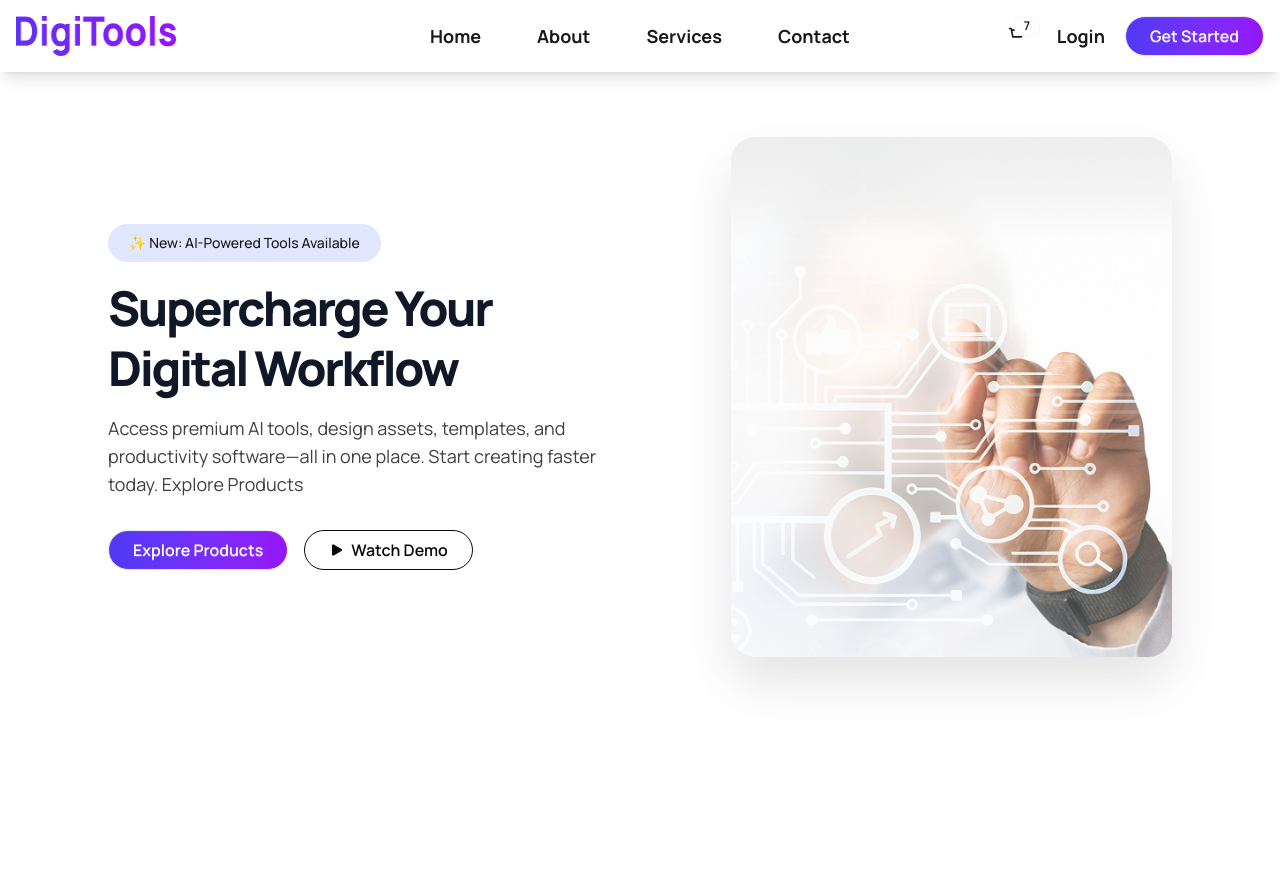
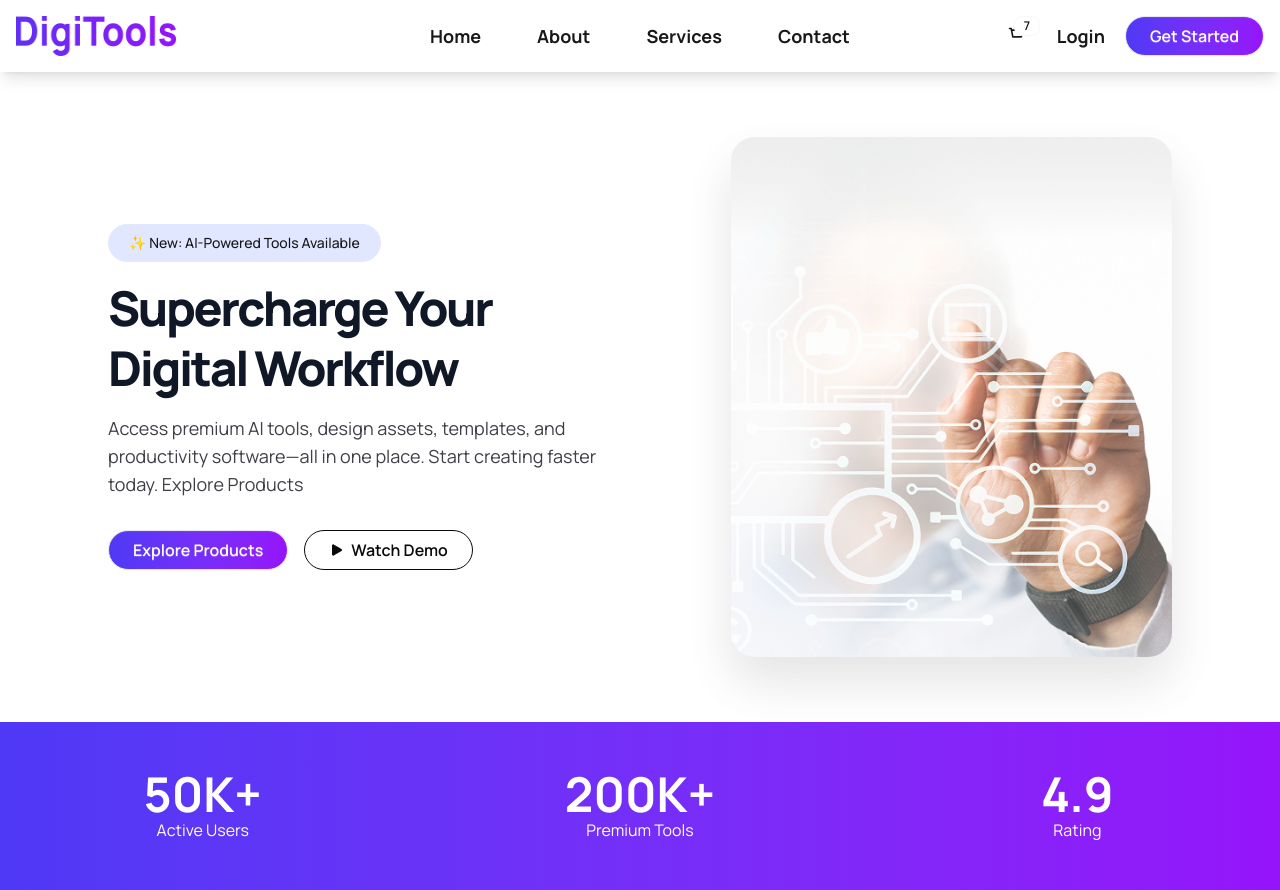
Before and after one commit to dhtanvir/DigiTools-Platform-A6-project, a React (Vite) app: page / in a window 1280 px wide. Before the commit the page ends 800 px from the top, so only its background shows below. Built offline with nearby package versions, Linux system fonts and the light colour scheme.

Commit message:
BannerCount section done

```diff
--- a/package.json
+++ b/package.json
@@ -12,6 +12,7 @@
   "dependencies": {
     "@tailwindcss/vite": "^4.2.2",
     "react": "^19.2.4",
+    "react-countup": "^6.5.3",
     "react-dom": "^19.2.4",
     "react-icons": "^5.6.0",
     "tailwindcss": "^4.2.2"
--- a/src/App.jsx
+++ b/src/App.jsx
@@ -1,6 +1,7 @@
 
 import './App.css'
 import Banner from './component/Banner/Banner'
+import BannerCount from './component/Banner/BannerCount'
 import Navbar from './component/Navbar/Navbar'
 
 function App() {
@@ -15,6 +16,8 @@
     </header>
     <main>
       <Banner/>
+      <BannerCount/>
+
     </main>
 
 
--- /dev/null
+++ b/src/component/Banner/BannerCount.jsx
@@ -0,0 +1,26 @@
+import React from "react";
+
+const BannerCount = () => {
+  return (
+    <div className="bg-linear-to-r from-[#4F39F6] to-[#9514FA]">
+      <div className="grid grid-cols-1 md:grid-cols-3 text-center text-white py-12 gap-8">
+        <div>
+          <h1 className="text-3xl md:text-5xl font-bold">50K+</h1>
+          <p>Active Users</p>
+        </div>
+
+        <div>
+          <h1 className="text-3xl md:text-5xl font-bold">200K+</h1>
+          <p>Premium Tools</p>
+        </div>
+
+        <div>
+          <h1 className="text-3xl md:text-5xl font-bold">4.9</h1>
+          <p>Rating</p>
+        </div>
+      </div>
+    </div>
+  );
+};
+
+export default BannerCount;
```
Also changed, not shown: 1 other file (tests, documents, lock files or other folders).
